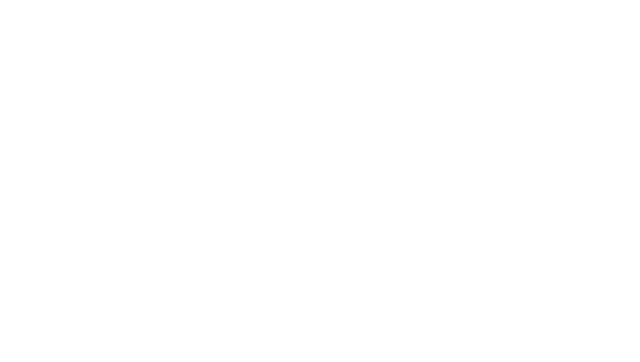
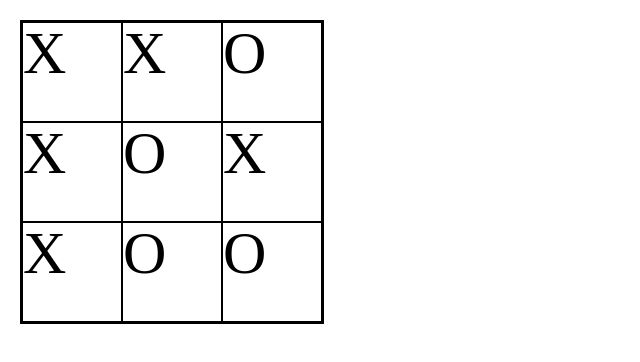
Before and after one commit to paimdev/js-tic-tac-toe, a plain HTML site: page src/index.html in a window 1280 px wide. Shown: the whole page, without its empty margins (0-640 px from the left). Drawn offline with Linux system fonts and the light colour scheme.

Commit message:
Make render function work

```diff
--- a/src/main.js
+++ b/src/main.js
@@ -1,6 +1,6 @@
 const game = (function () {
   const gameBoard = {
-    board: ['', '', '', '', '', '', '', '', '',]
+    board: ['X', 'X', 'O', 'X', 'O', 'X', 'X', 'O', 'O',]
   }
 
   const Players = function (name, marker, winState=false) {
@@ -13,11 +13,13 @@ const game = (function () {
 
     board.forEach(element => {
       const square = document.createElement('div');
+      square.classList.add('square-marker');
+      square.innerText = element;
       boardContainer.appendChild(square);
     });
   };
 
-  const gameplay = function() {
+  const gameplay = ()  => {
     const player1 = Players("Josh", "X");
     const player2 = Players("Joran", "O");
 
--- a/src/style.css
+++ b/src/style.css
@@ -1,6 +1,62 @@
+html, body, div, span, applet, object, iframe,
+h1, h2, h3, h4, h5, h6, p, blockquote, pre,
+a, abbr, acronym, address, big, cite, code,
+del, dfn, em, img, ins, kbd, q, s, samp,
+small, strike, strong, sub, sup, tt, var,
+b, u, i, center,
+dl, dt, dd, ol, ul, li,
+fieldset, form, label, legend,
+table, caption, tbody, tfoot, thead, tr, th, td,
+article, aside, canvas, details, embed,
+figure, figcaption, footer, header, hgroup,
+menu, nav, output, ruby, section, summary,
+time, mark, audio, video {
+	margin: 0;
+	padding: 0;
+	border: 0;
+	font-size: 100%;
+	font: inherit;
+	vertical-align: baseline;
+}
+/* HTML5 display-role reset for older browsers */
+article, aside, details, figcaption, figure,
+footer, header, hgroup, menu, nav, section {
+	display: block;
+}
+body {
+	line-height: 1;
+}
+ol, ul {
+	list-style: none;
+}
+blockquote, q {
+	quotes: none;
+}
+blockquote:before, blockquote:after,
+q:before, q:after {
+	content: '';
+	content: none;
+}
+table {
+	border-collapse: collapse;
+	border-spacing: 0;
+}
+
+/* end of reset */
+
 .board-container {
   display: grid;
   grid-template-columns: 1fr 1fr 1fr;
   width: 300px;
   height: 300px;
+  border-style: solid;
+  border-width: 2px;
+  margin: 20px;
 }
+
+.square-marker {
+  border-style: solid;
+  border-width: 1px;
+  font-size: 60px;
+
+}
```
